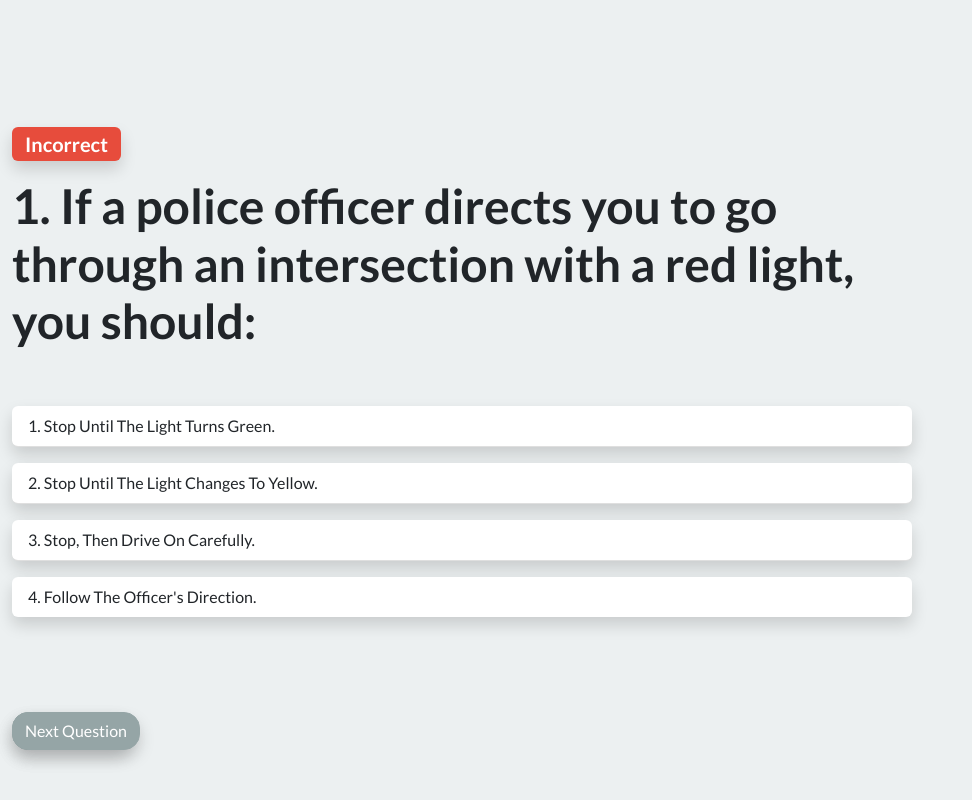
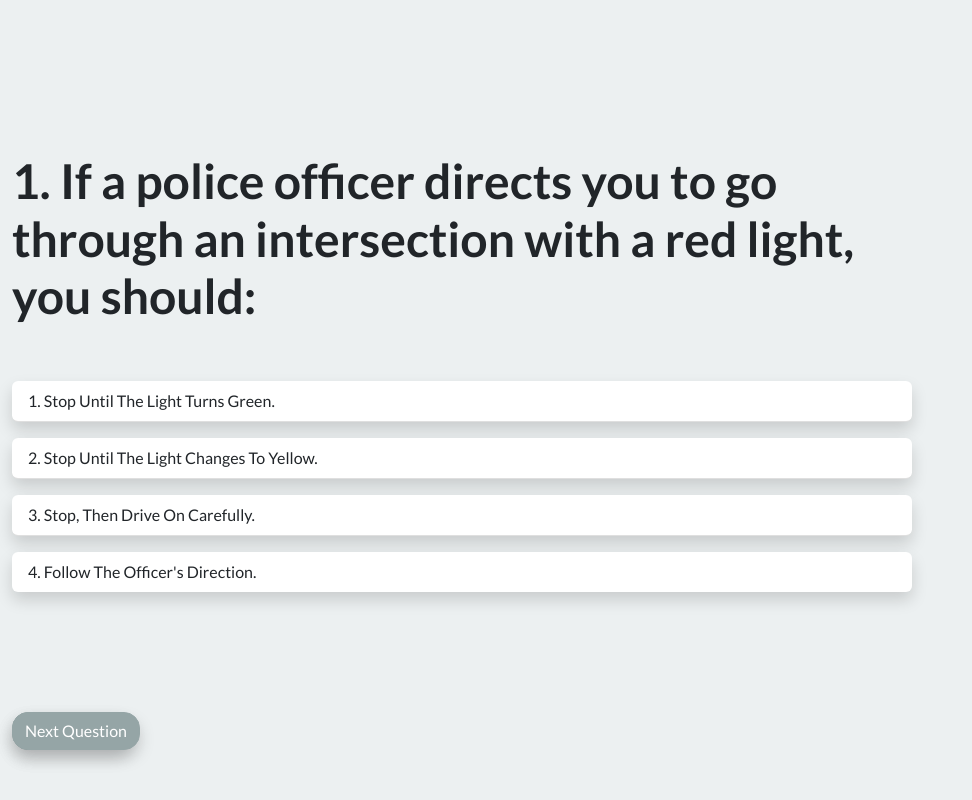
Before and after one commit to b-c-dipesh/dmv_test, a React (Create React App) app: page / in a window 1280 px wide. Shown: the whole page, without its empty margins (0-972 px from the left). Built offline with nearby package versions, Linux system fonts and the light colour scheme.

Commit message:
Fix UI bug

```diff
--- a/src/App.js
+++ b/src/App.js
@@ -32,7 +32,10 @@ const App = () => {
 	return (
 		<div className="container-fluid min-vh-100 bg-light">
 			<main className="d-flex flex-column justify-content-center align-items-start min-vh-100 py-5">
-				<section ref={rightWrongInfoRef} className="right-wrong-info">
+				<section
+					ref={rightWrongInfoRef}
+					className="right-wrong-info d-none"
+				>
 					{isCorrect && (
 						<p className="fw-bold fs-5 d-flex align-items-center">
 							{score}{' '}
```
